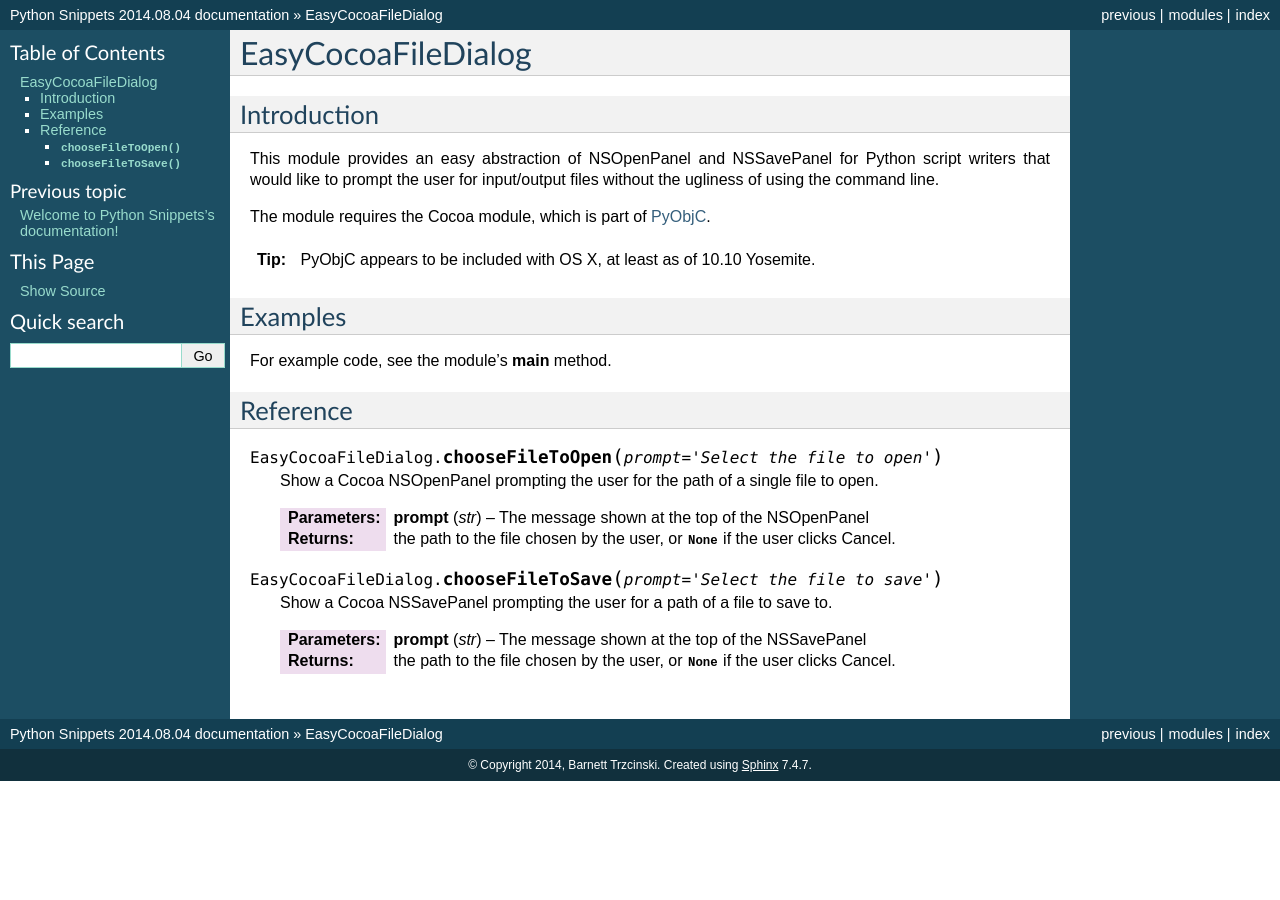
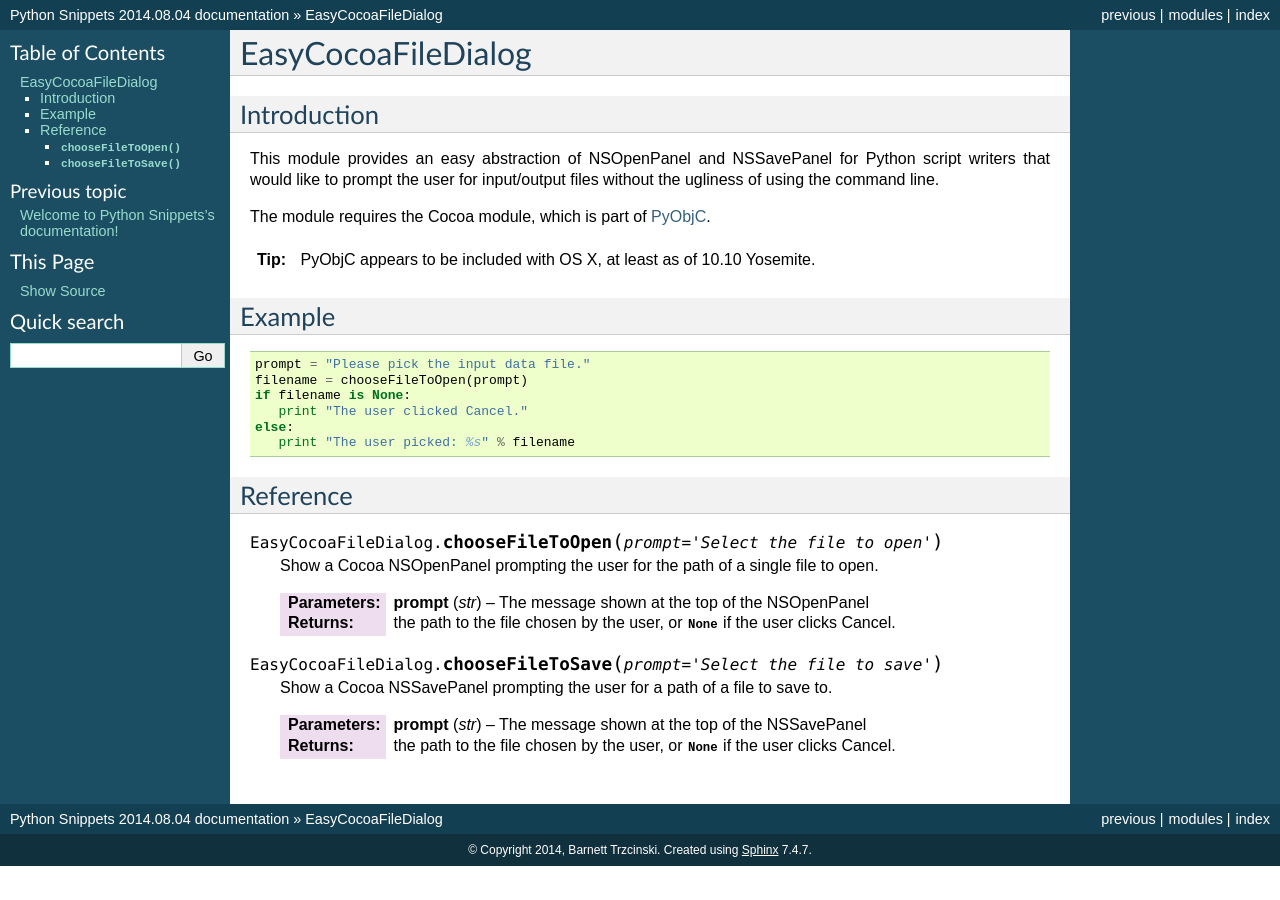
Before and after one commit to btrzcinski/python-snippets, a Sphinx documentation site: the page built from doc/EasyCocoaFileDialog/module.rst, in a window 1280 px wide. Built offline with Sphinx 7.4.7, drawn with Linux system fonts in a browser that asks for light colours.

Commit message:
Added example directly into module doc

```diff
--- a/doc/EasyCocoaFileDialog/module.rst
+++ b/doc/EasyCocoaFileDialog/module.rst
@@ -13,11 +13,18 @@ The module requires the Cocoa module, which is part of `PyObjC <https://pythonho
 
 .. tip:: PyObjC appears to be included with OS X, at least as of 10.10 Yosemite.
 
-========
-Examples
-========
+=======
+Example
+=======
 
-For example code, see the module's **main** method.
+::
+
+   prompt = "Please pick the input data file."
+   filename = chooseFileToOpen(prompt)
+   if filename is None:
+      print "The user clicked Cancel."
+   else:
+      print "The user picked: %s" % filename
 
 =========
 Reference
```
